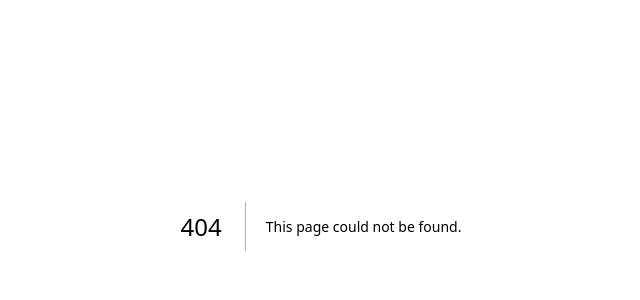
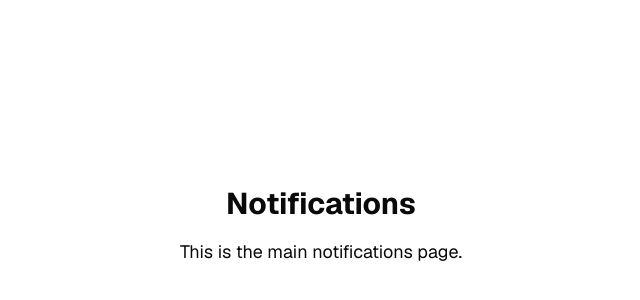
Before and after one commit to Akib306/Campus-Find, a Next.js app: page /notification in a window 1280 px wide. Before the commit this address had no page. Shown: the part 174-474 px from the top of the page, without its empty margins (319-959 px from the left). Built offline with nearby package versions, Linux system fonts and the light colour scheme.

Commit message:
feat: add notifications page for testing

```diff
--- /dev/null
+++ b/app/notification/page.tsx
@@ -0,0 +1,8 @@
+export default function NotificationPage() {
+    return (
+        <main className="min-h-screen flex flex-col items-center justify-center">
+            <h1 className="text-3xl font-bold mb-4">Notifications</h1>
+            <p className="text-lg">This is the main notifications page.</p>
+        </main>
+    );
+}
```
